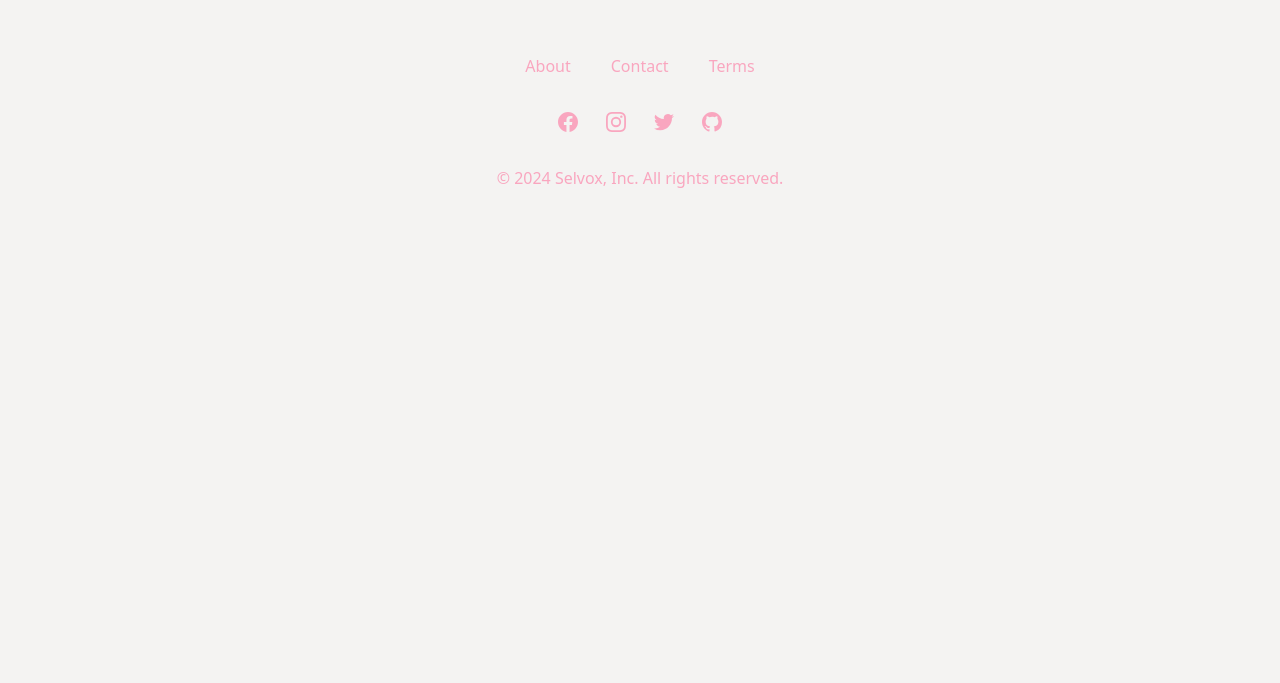
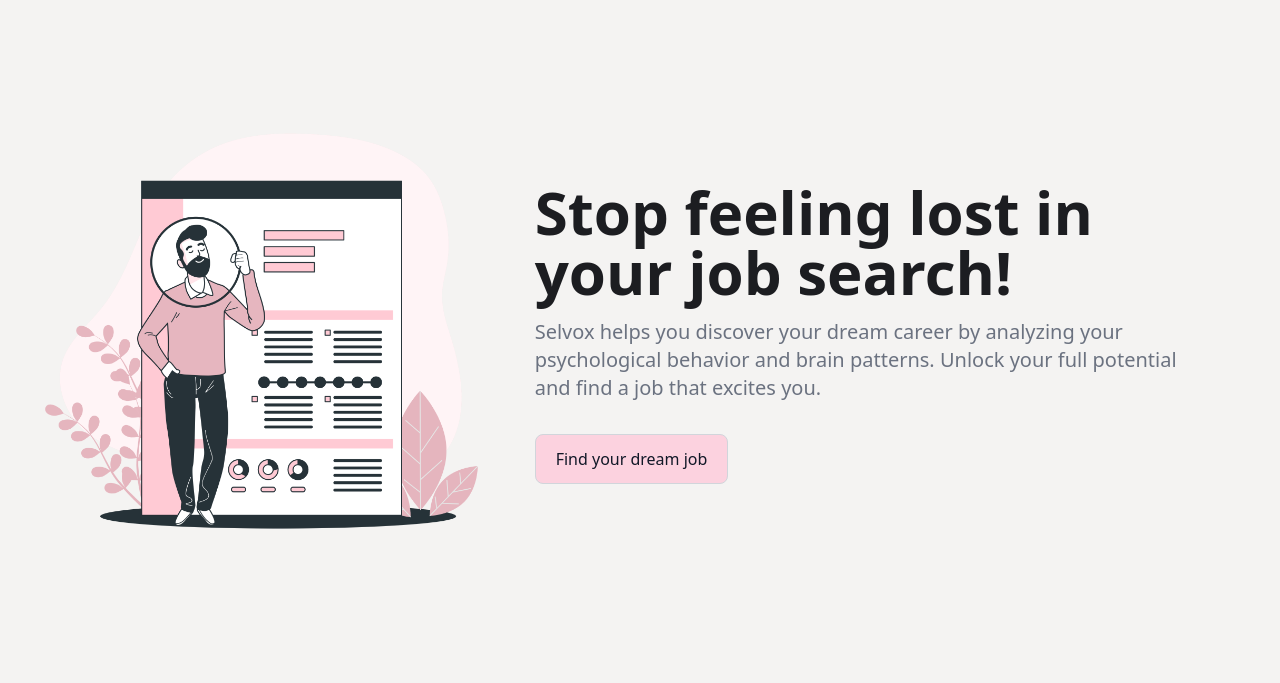
Before and after one commit to KKDinev20/Selvox-Frontend, a Next.js app in the folder selvox/: page / in a window 1280 px wide. Shown: the part 777-1460 px from the top of the page. Before the commit the page ends 1015 px from the top, so only its background shows below. Built offline with nearby package versions, Linux system fonts and the light colour scheme.

Commit message:
Create Registration page

```diff
--- a/selvox/pages/_document.tsx
+++ b/selvox/pages/_document.tsx
@@ -3,6 +3,7 @@
 export default function Document() {
   return (
     <Html lang="en">
+      <title>Selvox</title>
       <Head />
       <body>
         <Main />
--- a/selvox/pages/components/common/Button.tsx
+++ b/selvox/pages/components/common/Button.tsx
@@ -8,11 +8,11 @@
 
   const handleButtonClick = () => {
     // Programmatic navigation using useRouter
-    router.push('/page');
+    router.push('/general/page');
   };
 
   return (
-    <Link href="/page">
+    <Link href="/general/page">
       <button
         type="button"
         onClick={handleButtonClick}
--- /dev/null
+++ b/selvox/pages/general/register.tsx
@@ -0,0 +1,7 @@
+export default function Home() {
+    return (
+      <>
+        <h1>winx stelakfadsgb;l/icv😊</h1>
+      </>
+    );
+  }
--- a/selvox/pages/index.tsx
+++ b/selvox/pages/index.tsx
@@ -7,7 +7,8 @@
 
 export default function Home() {
   return (
-    <>    <Navbar/>
+    <>
+      <Navbar />
       <section>
         <div className="grid px-2 mx-auto max-w-screen-xl lg:gap-8 xl:gap-0 lg:py-16 lg:grid-cols-12">
           <div className="place-self-center mr-auto lg:col-span-7">
@@ -19,15 +20,40 @@
               psychological behavior and brain patterns. Unlock your full
               potential and find a job that excites you.
             </p>
-            <a href="/page"
+            <a
+              href="/general/page"
               className="inline-flex justify-center items-center py-3 px-5 text-base font-medium text-center bg-button text-gray-900 rounded-lg border border-gray-300 hover:bg-button focus:ring-4  dark:text-white"
             >
               Find your dream job
             </a>
           </div>
           <div className="hidden lg:mt-0 lg:col-span-5 lg:flex">
-            <img src="/LP.png" alt="mockup"/>
+            <img src="/LP.png" alt="mockup" />
           </div>
+        </div>
+      </section>
+      <section>
+        <div className="grid px-2 mx-auto max-w-screen-xl lg:gap-8 xl:gap-0 lg:py-16 lg:grid-cols-12">
+        <div className="hidden lg:mt-0 lg:col-span-5 lg:flex">
+            <img src="/LP.png" alt="mockup" />
+          </div>
+          <div className="place-self-center mr-auto lg:col-span-7">
+            <h1 className="mb-4 max-w-2xl text-4xl font-extrabold leading-none md:text-5xl xl:text-6xl">
+              Stop feeling lost in your job search!
+            </h1>
+            <p className="mb-6 max-w-2xl font-light text-gray-500 lg:mb-8 md:text-lg lg:text-xl dark:text-gray-400">
+              Selvox helps you discover your dream career by analyzing your
+              psychological behavior and brain patterns. Unlock your full
+              potential and find a job that excites you.
+            </p>
+            <a
+              href="/general/page"
+              className="inline-flex justify-center items-center py-3 px-5 text-base font-medium text-center bg-button text-gray-900 rounded-lg border border-gray-300 hover:bg-button focus:ring-4  dark:text-white"
+            >
+              Find your dream job
+            </a>
+          </div>
+
         </div>
       </section>
       <Footer />
```
Also changed, not shown: selvox/pages/general/page.tsx (renamed from selvox/pages/page.tsx).
